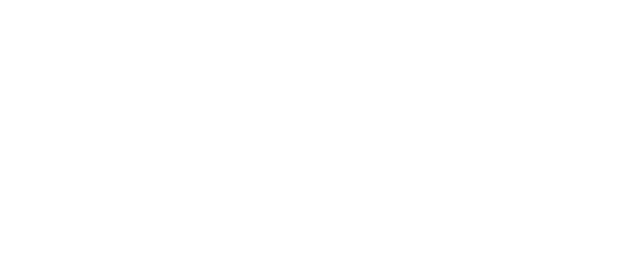
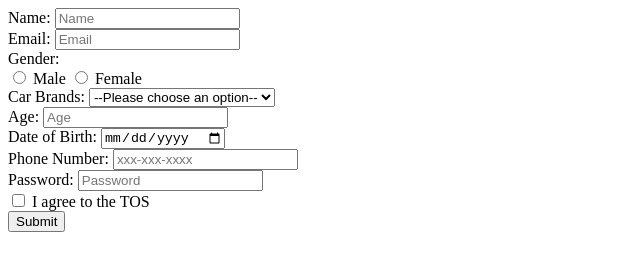
Before and after one commit to acciojob/signup-form-car-bullet3113, a website: page main.html in a window 1280 px wide. Shown: the whole page, without its empty margins (0-640 px from the left). Drawn offline with Linux system fonts and the light colour scheme.

Commit message:
created a submission

```diff
--- a/main.html
+++ b/main.html
@@ -8,6 +8,55 @@
 
 <body>
 	<!-- the entire body must be written by student -->
+	<!-- <h1>Signup Form</h1> -->
+  <form action="#" method="post">
+    <div>
+      <label for="name">Name:</label>
+      <input type="text" id="name" name="name" required placeholder="Name">
+    </div>
+    <div>
+      <label for="email">Email:</label>
+      <input type="email" id="email" name="email" required placeholder="Email">
+    </div>
+    <div>
+      <label>Gender:</label><br>
+      <input type="radio" id="gender_m" name="gender" required>
+      <label for="gender_m">Male</label>
+      <input type="radio" id="gender_f" name="gender" required>
+      <label for="gender_f">Female</label>
+    </div>
+    <div>
+      <label for="cars">Car Brands:</label>
+      <select id="cars" name="cars" required>
+        <option value="" disabled selected>--Please choose an option--</option>
+        <option value="Toyota">Toyota</option>
+        <option value="Honda">Honda</option>
+        <option value="Ford">Ford</option>
+        <option value="Chevrolet">Chevrolet</option>
+      </select>
+    </div>
+    <div>
+      <label for="age">Age:</label>
+      <input type="number" id="age" name="age" required placeholder="Age">
+    </div>
+    <div>
+      <label for="dob">Date of Birth:</label>
+      <input type="date" id="dob" name="dob" required>
+    </div>
+    <div>
+      <label for="tel">Phone Number:</label>
+      <input type="tel" id="tel" name="tel" pattern="[0-9]{3}-[0-9]{3}-[0-9]{4}" placeholder="xxx-xxx-xxxx">
+    </div>
+    <div>
+      <label for="password">Password:</label>
+      <input type="password" id="password" name="password" required placeholder="Password">
+    </div>
+    <div>
+      <input type="checkbox" id="tos" name="tos" required>
+      <label for="tos">I agree to the TOS</label>
+    </div>
+    <button type="submit">Submit</button>
+  </form>
     <script type="text/javascript" src="./script.js">
 </script>
 
```
